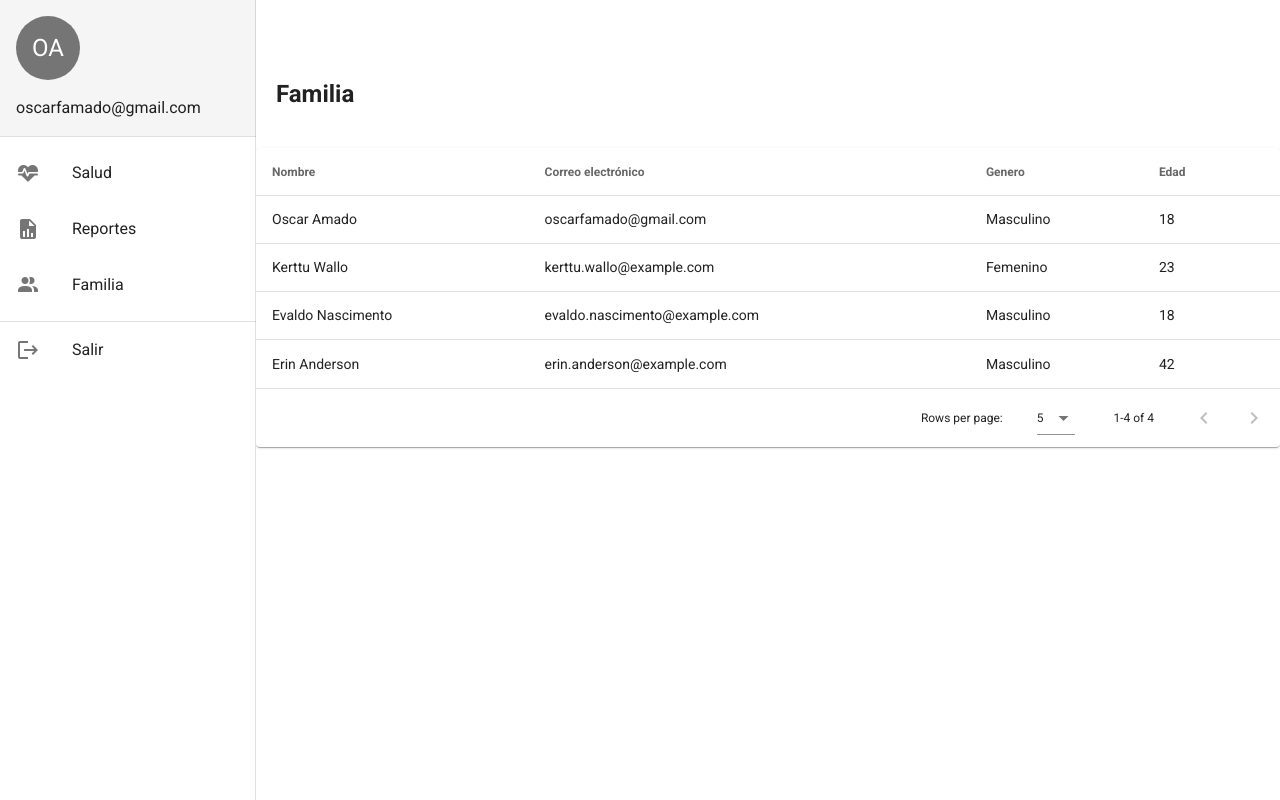
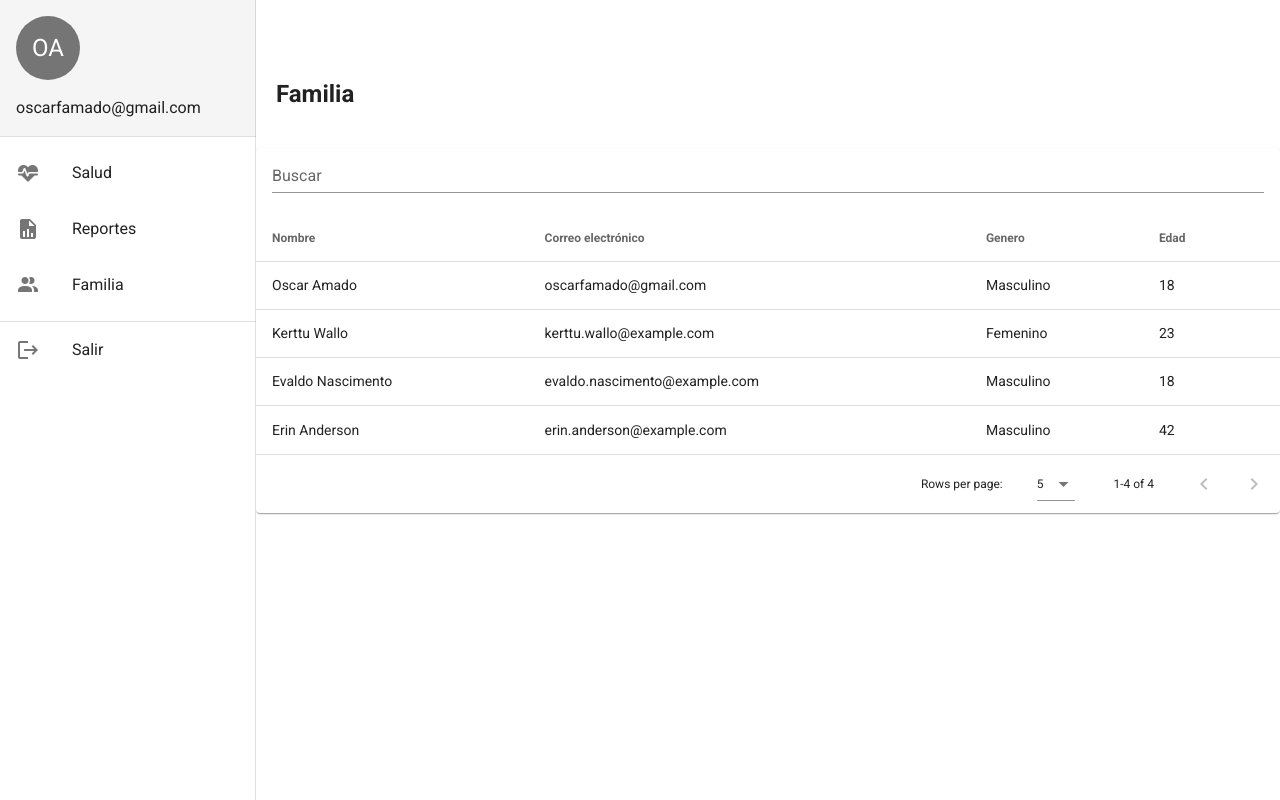
Before and after one commit to david2701palacios/cuidatusalud, a Vue app: page /#/tablero/familia in a window 1280 px wide. Built offline with nearby package versions, Linux system fonts and the light colour scheme.

Commit message:
feat: users table implementation

```diff
--- a/src/components/tables/UsersTable.vue
+++ b/src/components/tables/UsersTable.vue
@@ -5,7 +5,17 @@
             :items="users"
             :items-per-page="5"
             class="elevation-1"
-        ></v-data-table>
+            :search="search"
+            :custom-filter="filterOnlyCapsText"
+        >
+            <template v-slot:top>
+                <v-text-field
+                    v-model="search"
+                    label="Buscar"
+                    class="mx-4"
+                ></v-text-field>
+            </template>
+        </v-data-table>
     </section>
 </template>
 <script>
@@ -13,6 +23,7 @@ export default {
     name: 'UsersTable',
     data() {
         return {
+            search: '',
             headers: [
                 {
                     text: 'Nombre',
@@ -51,5 +62,13 @@ export default {
             ],
         }
     },
+    methods: {
+        filterOnlyCapsText(value, search) {
+            return value &&
+                search &&
+                typeof value === 'string' &&
+                value.toString().toLowerCase().includes(search.toLowerCase())
+        },
+    },
 }
 </script>
```
